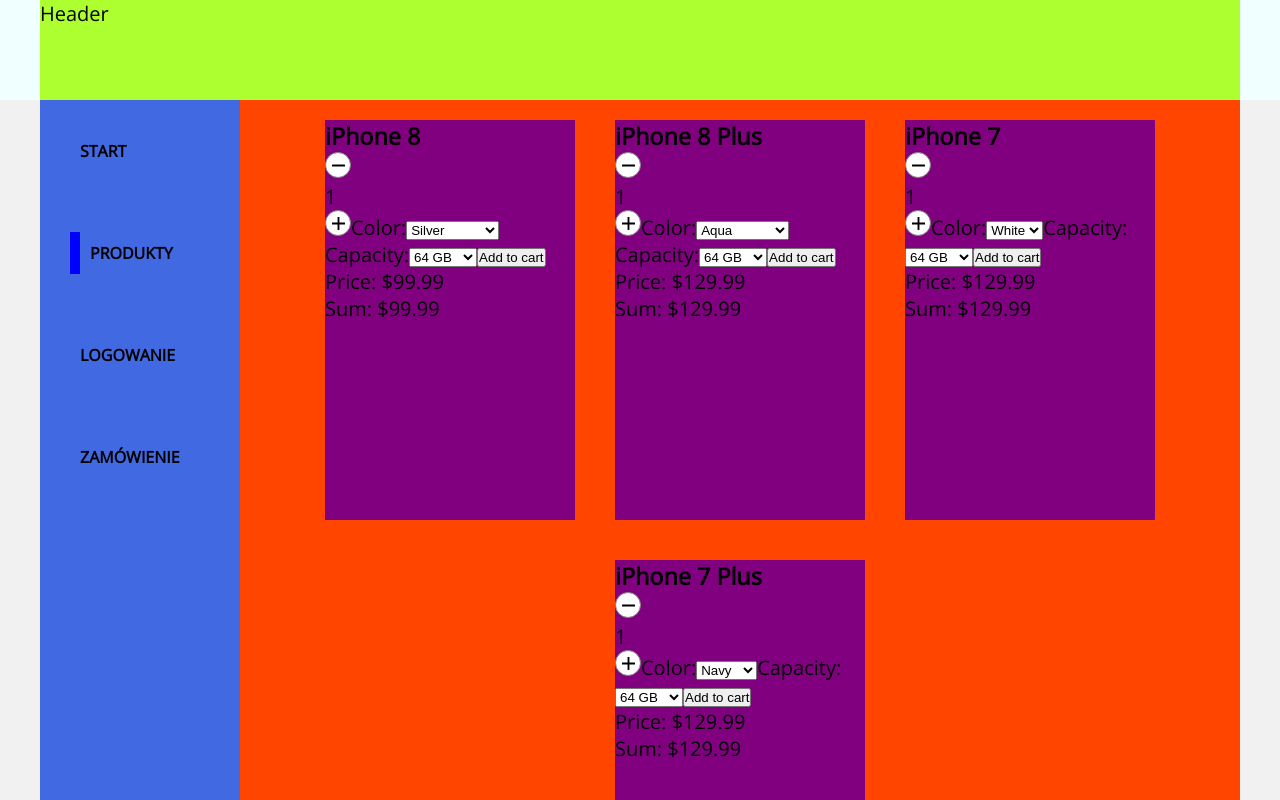
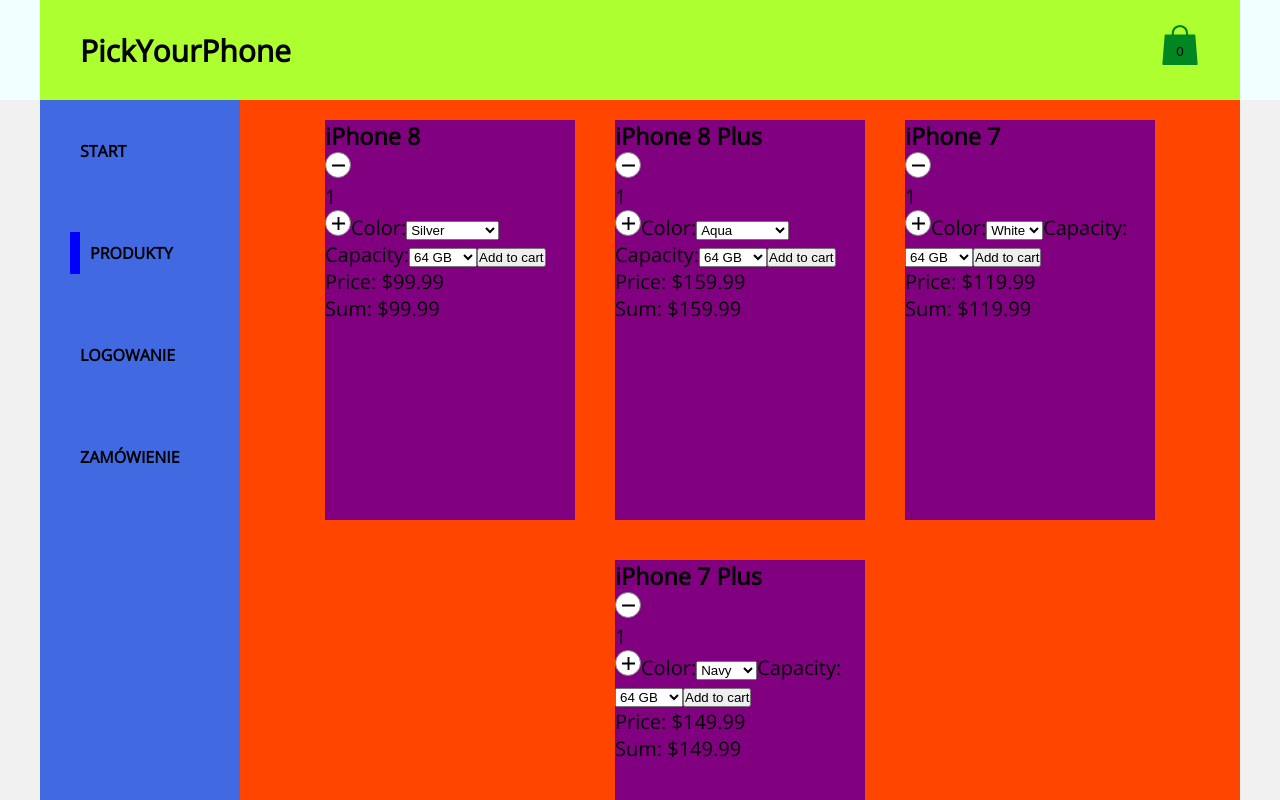
Before and after one commit to gkalarus/shop-react, a React (Create React App) app: page /products in a window 1280 px wide. Shown: the top 800 px of the page. Built offline with nearby package versions, Linux system fonts and the light colour scheme.

Commit message:
shopping cart

```diff
--- a/public/data/products.json
+++ b/public/data/products.json
@@ -47,7 +47,7 @@
 	{
 		"id": 2,
 		"name": "iPhone 8 Plus",
-		"price": 129.99,
+		"price": 159.99,
 		"oldPrice": 699.00,
 		"options": [
 			{
@@ -97,7 +97,7 @@
 	{
 		"id": 3,
 		"name": "iPhone 7",
-		"price": 129.99,
+		"price": 119.99,
 		"oldPrice": 699.00,
 		"options": [
 			{
@@ -152,7 +152,7 @@
 	{
 		"id": 4,
 		"name": "iPhone 7 Plus",
-		"price": 129.99,
+		"price": 149.99,
 		"oldPrice": 699.00,
 		"options": [
 			{
--- /dev/null
+++ b/src/components/Cart.js
@@ -0,0 +1,39 @@
+import React from 'react';
+import '../styles/Cart.css';
+import OrderPage from '../pages/OrderPage';
+import CartCounter from '../components/CartCounter';
+
+
+
+class Cart extends React.Component {
+
+  state = {
+    active: false
+  }
+
+  handleClick = () => {
+    this.setState(prevState => {
+      return {
+        active: !prevState.active
+      }
+    })
+  }
+
+  render() {
+    return(
+      <div className="cartContainer">
+        <button onClick={this.handleClick} className="cartIcon">
+          <CartCounter cart={this.props.cart} />
+        </button>
+        <OrderPage
+        cart={this.props.cart}
+        handleDeleteFromCart={this.props.handleDeleteFromCart}
+        orderClass='subOrder'
+        active={this.state.active}
+        />
+      </div>
+    )
+  }
+}
+
+export default Cart;
--- /dev/null
+++ b/src/components/CartCounter.js
@@ -0,0 +1,14 @@
+import React from 'react';
+import '../styles/CartCounter.css'
+
+
+const CartCounter = ({cart}) => {
+  let itemsInCart = cart.length;
+  return (
+    <div className="cartCounter">
+      {itemsInCart}
+    </div>
+  );
+}
+
+export default CartCounter;
--- a/src/layouts/App.js
+++ b/src/layouts/App.js
@@ -40,13 +40,11 @@
   };
 
   handleDeleteFromCart = id => {
-    console.log(id);
     let cart = this.state.cart;
     let newCart = cart.filter(obj => obj.uuid !== id);
     this.setState({
       cart: newCart
     })
-
 
   }
 
@@ -57,7 +55,10 @@
       <Router>
         <div className="app">
           <header>
-            <Header />
+            <Header
+              cart={this.state.cart}
+              handleDeleteFromCart={this.handleDeleteFromCart}
+            />
           </header>
           <main>
             <aside>
--- a/src/layouts/Header.js
+++ b/src/layouts/Header.js
@@ -1,9 +1,14 @@
 import React from 'react';
 import '../styles/Header.css';
+import Cart from '../components/Cart';
 
-const Header = () => {
+
+const Header = ({cart, handleDeleteFromCart}) => {
   return (
-    <div className="header">Header</div>
+    <div className="header">
+      <h1>PickYourPhone</h1>
+      <Cart cart={cart} handleDeleteFromCart={handleDeleteFromCart} />
+    </div>
   );
 }
 
--- a/src/layouts/Page.js
+++ b/src/layouts/Page.js
@@ -24,6 +24,7 @@
           <OrderPage
             cart={props.cart}
             handleDeleteFromCart={props.handleDeleteFromCart}
+            orderClass='mainOrder'
           />
         )} />
       </Switch>
--- a/src/pages/OrderPage.js
+++ b/src/pages/OrderPage.js
@@ -1,7 +1,9 @@
 import React from 'react';
 import Order from '../components/Order';
+import '../styles/OrderPage.css';
 
-const OrderPage = ({cart, handleDeleteFromCart}) => {
+
+const OrderPage = ({cart, handleDeleteFromCart, orderClass, active}) => {
   const orderList = cart.map((item, index) => (
     <Order key={index} details={item} handleDeleteFromCart={handleDeleteFromCart}/>
   ));
@@ -14,8 +16,9 @@
   }
 
 
+
   return (
-    <div className="orderList">
+    <div className={`${orderClass} ${active === true ? 'subActive' : ''}`}>
       <ul>{orderList}</ul>
       <h3>total: ${sum.toFixed(2)}</h3>
     </div>
--- /dev/null
+++ b/src/styles/Cart.css
@@ -0,0 +1,14 @@
+.cartContainer {
+  position: relative;
+}
+
+.cartIcon {
+    position: relative;
+    height: 40px;
+    width: 40px;
+    border: none;
+    outline: none;
+    background: url('../images/cart.svg') no-repeat center;
+    margin: 0 0 0 20px;
+    cursor: pointer;
+}
--- /dev/null
+++ b/src/styles/CartCounter.css
@@ -0,0 +1,6 @@
+.cartCounter {
+  position: absolute;
+  top: 65%;
+  left: 50%;
+  transform: translate(-50%, -50%);
+}
--- a/src/styles/Header.css
+++ b/src/styles/Header.css
@@ -1,6 +1,33 @@
 .header {
+  display: flex;
+  flex-direction: column;
+  justify-content: space-between;
+  align-items: center;
   max-width: 1200px;
   height: 100%;
   margin: 0 auto;
   background-color: greenyellow;
 }
+
+.header h1 {
+  font-size: 30px;
+}
+
+.header .cartIcon {
+  margin-bottom: 10px;
+}
+
+
+@media (min-width: 400px) {
+  .header {
+    flex-direction: row;
+  }
+  .header h1 {
+    margin-left: 40px;
+  }
+
+  .header .cartIcon {
+    margin-right: 40px;
+  }
+
+}
--- /dev/null
+++ b/src/styles/OrderPage.css
@@ -0,0 +1,28 @@
+.subOrder {
+  position: absolute;
+  top: 50px;
+  right: -104px;
+  width: 270px;
+  height: 200px;
+  background-color: white;
+  z-index: 100;
+  cursor: auto;
+  padding: 30px;
+  overflow-y: scroll;
+  display: none;
+}
+
+.subOrder.subActive {
+  display: block;
+}
+
+
+@media (min-width: 400px) {
+  .subOrder {
+    right: 43px;
+  }
+  .subOrder::before {
+    right: 15px;
+  }
+
+}
```
Also changed, not shown: src/images/cart.svg (added).
